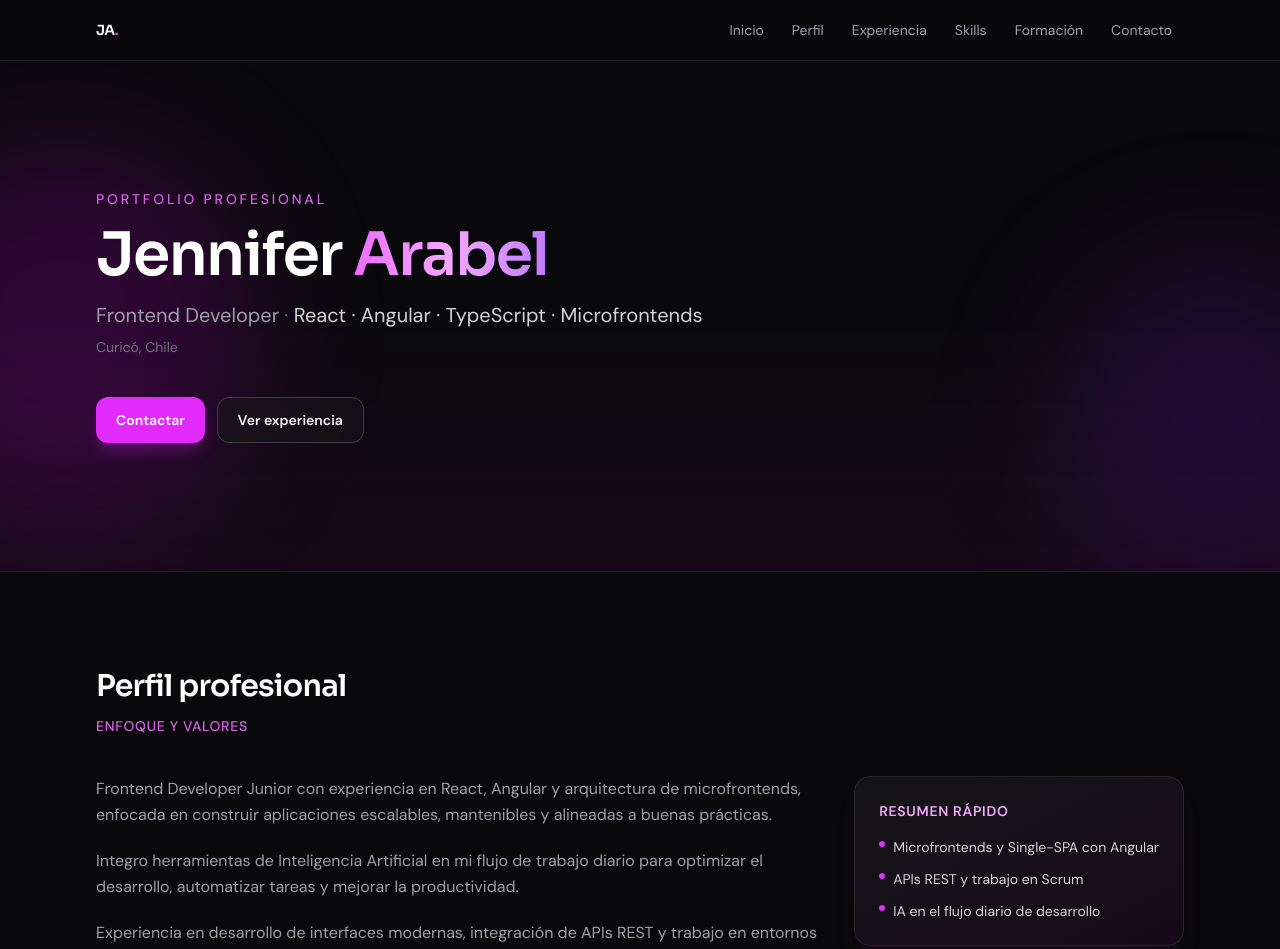
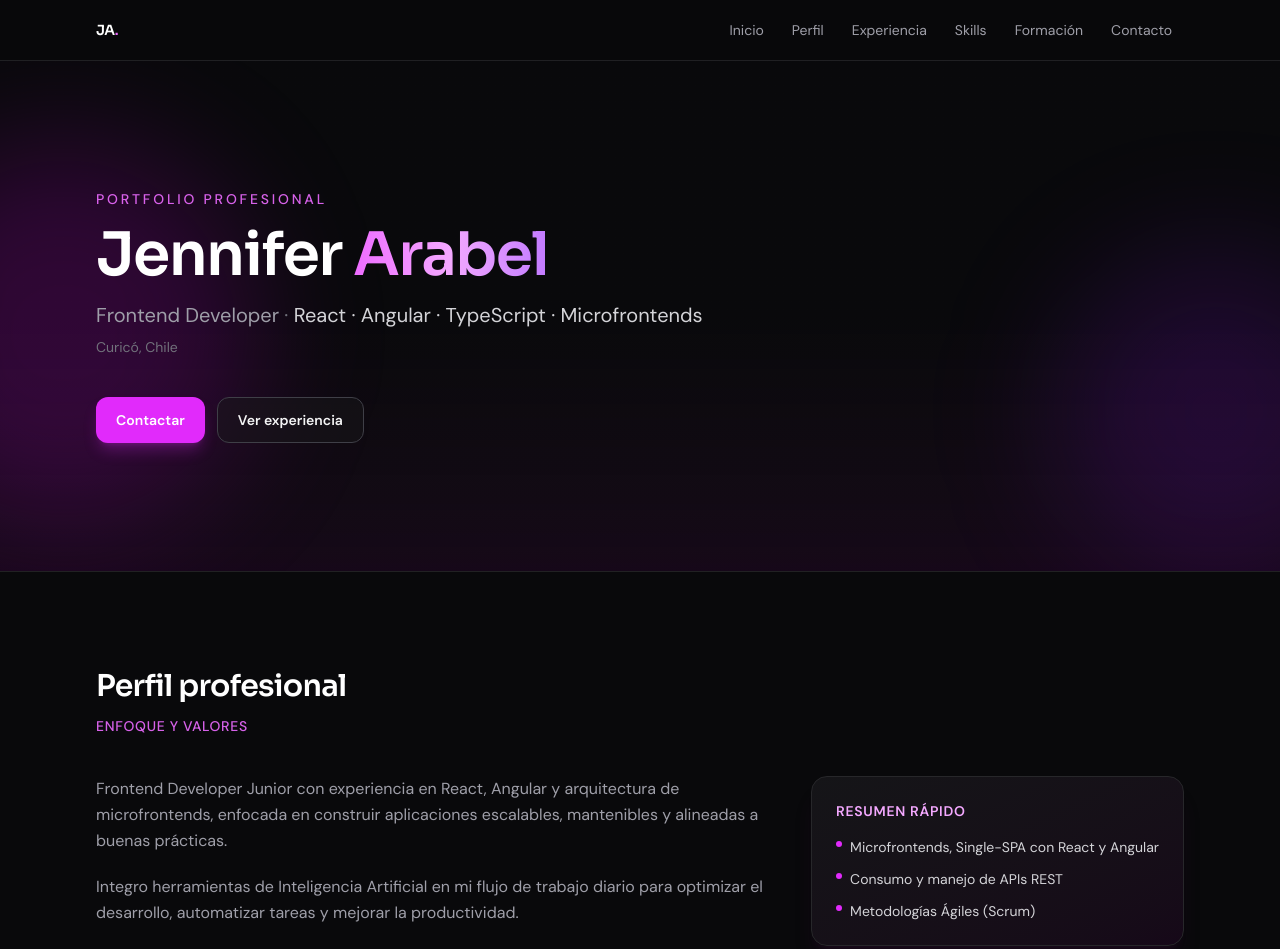
Before and after one commit to JenniArabel/Portfolio-profesional, a React (Vite) app: page / in a window 1280 px wide. Shown: the top 949 px of the page. Built offline with nearby package versions, Linux system fonts and the light colour scheme.

Commit message:
fix(about): update info

```diff
--- a/src/components/About.tsx
+++ b/src/components/About.tsx
@@ -25,15 +25,15 @@ export function About() {
             <ul className="mt-4 space-y-3 text-sm text-zinc-300">
               <li className="flex gap-2">
                 <span className="mt-1 size-1.5 shrink-0 rounded-full bg-fuchsia-500" aria-hidden />
-                Microfrontends y Single-SPA con Angular
+                Microfrontends, Single-SPA con React y Angular
               </li>
               <li className="flex gap-2">
                 <span className="mt-1 size-1.5 shrink-0 rounded-full bg-fuchsia-500" aria-hidden />
-                APIs REST y trabajo en Scrum
+                Consumo y manejo de APIs REST
               </li>
               <li className="flex gap-2">
                 <span className="mt-1 size-1.5 shrink-0 rounded-full bg-fuchsia-500" aria-hidden />
-                IA en el flujo diario de desarrollo
+                Metodologías Ágiles (Scrum)
               </li>
             </ul>
           </aside>
```
